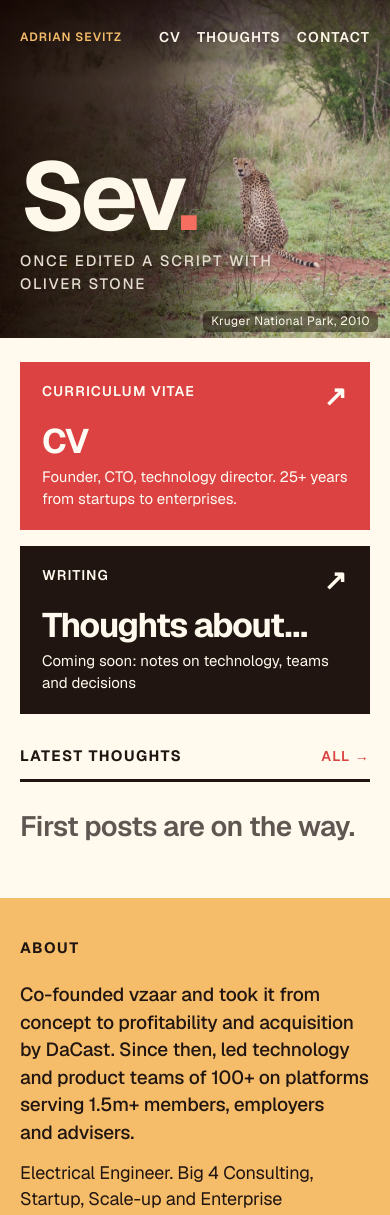
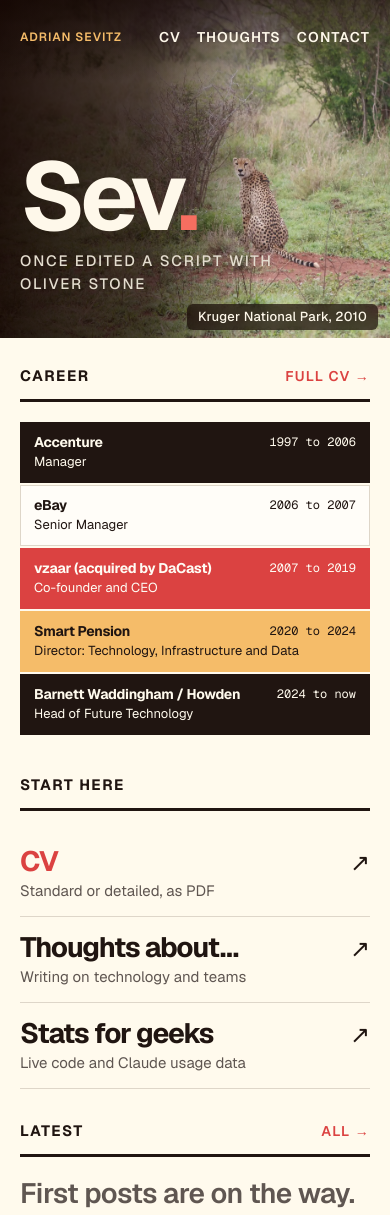
Before and after one commit to sevitz/sevitzdotcom, an Astro site: page / in a window 390 px wide. Shown: the top 1215 px of the page. Built offline with nearby package versions, Linux system fonts and the light colour scheme; Astro itself is replaced by a stand-in of ours.

Commit message:
Home: career strip, start-here index, name beside nav, clearer photo caption
Adds PRODUCT.md, DESIGN.md and the design sidecar from /impeccable.

Co-Authored-By: Claude Sonnet 5.5 <noreply@anthropic.com>

```diff
--- /dev/null
+++ b/src/components/Career.astro
@@ -0,0 +1,23 @@
+---
+import { site } from "../data/site";
+
+const { career, links } = site;
+---
+
+<section class="career" aria-labelledby="career-label">
+  <div class="section-head">
+    <h2 class="section-label" id="career-label">Career</h2>
+    <a class="eyebrow" href={links.cv.href}>Full CV →</a>
+  </div>
+  <ol class="career-strip">
+    {
+      career.map((job) => (
+        <li class={`career-block tone-${job.tone}`} style={`--w:${job.weight}`}>
+          <span class="career-company">{job.company}</span>
+          <span class="career-dates">{job.dates}</span>
+          <span class="career-role">{job.role}</span>
+        </li>
+      ))
+    }
+  </ol>
+</section>
--- a/src/components/Links.astro
+++ b/src/components/Links.astro
@@ -1,27 +1,72 @@
 ---
 import { site } from "../data/site";
+import type { PostSummary } from "./Latest.astro";
 
 interface Props {
-  hasPosts: boolean;
+  posts: PostSummary[];
 }
 
-const { hasPosts } = Astro.props;
-const { cv, thoughts } = site.links;
+const { posts } = Astro.props;
+const { cv, thoughts, stats } = site.links;
+const [newest, ...rest] = posts;
 ---
 
-<section class="cards" aria-label="Start here">
-  <a class="card card-cv" href={cv.href}>
-    <span class="card-top eyebrow"><span>{cv.eyebrow}</span><span class="card-arrow" aria-hidden="true">↗</span></span>
-    <span class="card-bottom">
-      <span class="card-title">{cv.title}</span>
-      <span class="card-blurb">{cv.blurb}</span>
-    </span>
-  </a>
-  <a class="card card-thoughts" href={thoughts.href}>
-    <span class="card-top eyebrow"><span>{thoughts.eyebrow}</span><span class="card-arrow" aria-hidden="true">↗</span></span>
-    <span class="card-bottom">
-      <span class="card-title">{thoughts.title}</span>
-      <span class="card-blurb">{hasPosts ? thoughts.blurb : thoughts.blurbEmpty}</span>
-    </span>
-  </a>
+<section class="start" aria-label="Start here">
+  <div class="start-col">
+    <div class="section-head">
+      <h2 class="section-label">Start here</h2>
+    </div>
+    <ul class="start-list">
+      <li>
+        <a class="start-row start-cv" href={cv.href}>
+          <span class="start-title">{cv.title}</span>
+          <span class="start-blurb">Standard or detailed, as PDF</span>
+          <span class="start-arrow" aria-hidden="true">↗</span>
+        </a>
+      </li>
+      <li>
+        <a class="start-row" href={thoughts.href}>
+          <span class="start-title">{thoughts.title}</span>
+          <span class="start-blurb">Writing on technology and teams</span>
+          <span class="start-arrow" aria-hidden="true">↗</span>
+        </a>
+      </li>
+      <li>
+        <a class="start-row" href={stats.href}>
+          <span class="start-title">{stats.title}</span>
+          <span class="start-blurb">{stats.blurb}</span>
+          <span class="start-arrow" aria-hidden="true">↗</span>
+        </a>
+      </li>
+    </ul>
+  </div>
+
+  <div class="start-col" id="latest">
+    <div class="section-head">
+      <h2 class="section-label">Latest</h2>
+      <a class="eyebrow" href={thoughts.href}>All →</a>
+    </div>
+    {
+      newest ? (
+        <>
+          <a class="post" href={`${thoughts.href}${newest.slug}/`}>
+            <span class="post-tag">{newest.tag}</span>
+            <span class="post-title">{newest.title}</span>
+            <span class="post-summary">{newest.summary}</span>
+          </a>
+          {rest.length > 0 && (
+            <ul class="post-more">
+              {rest.map((post) => (
+                <li>
+                  <a href={`${thoughts.href}${post.slug}/`}>{post.title}</a>
+                </li>
+              ))}
+            </ul>
+          )}
+        </>
+      ) : (
+        <p class="posts-empty">First posts are on the way.</p>
+      )
+    }
+  </div>
 </section>
--- a/src/data/site.ts
+++ b/src/data/site.ts
@@ -94,7 +94,23 @@ export const site = {
       blurbEmpty: "Coming soon: notes on technology, teams and decisions",
       href: "/thoughts-about/",
     },
+    stats: {
+      title: "Stats for geeks",
+      blurb: "Live code and Claude usage data",
+      href: "/stats-for-geeks/",
+    },
   },
+
+  // The career strip under the hero. `weight` sets each block's share of the strip's width
+  // (roughly years served, with the one-year eBay stint widened so its label fits). Blocks run
+  // end to end with no gaps; `tone` picks the fill.
+  career: [
+    { company: "Accenture", dates: "1997 to 2006", role: "Manager", weight: 9, tone: "ink" },
+    { company: "eBay", dates: "2006 to 2007", role: "Senior Manager", weight: 3, tone: "paper" },
+    { company: "vzaar (acquired by DaCast)", dates: "2007 to 2019", role: "Co-founder and CEO", weight: 12, tone: "accent" },
+    { company: "Smart Pension", dates: "2020 to 2024", role: "Director: Technology, Infrastructure and Data", weight: 6, tone: "band" },
+    { company: "Barnett Waddingham / Howden", dates: "2024 to now", role: "Head of Future Technology", weight: 6, tone: "ink" },
+  ],
 
   about: {
     paragraphs: [
--- a/src/pages/index.astro
+++ b/src/pages/index.astro
@@ -4,7 +4,8 @@ export const prerender = true;
 import HomeLayout from "../layouts/HomeLayout.astro";
 import Hero from "../components/Hero.astro";
 import Links from "../components/Links.astro";
-import Latest, { type PostSummary } from "../components/Latest.astro";
+import Career from "../components/Career.astro";
+import type { PostSummary } from "../components/Latest.astro";
 import About from "../components/About.astro";
 import Contact from "../components/Contact.astro";
 import { getPublishedPosts } from "../lib/thoughts";
@@ -21,8 +22,8 @@ const posts: PostSummary[] = (await getPublishedPosts()).map(({ data }) => ({
 <HomeLayout>
   <Hero />
   <main>
-    <Links hasPosts={posts.length > 0} />
-    <Latest posts={posts.slice(0, 3)} />
+    <Career />
+    <Links posts={posts.slice(0, 3)} />
     <About />
   </main>
   <Contact />
--- a/src/styles/home.css
+++ b/src/styles/home.css
@@ -135,15 +135,18 @@ a:hover {
 .hero-caption {
   position: absolute;
   right: calc(var(--gutter) - 8px);
-  bottom: 6px;
+  bottom: 8px;
   z-index: 1;
   margin: 0;
-  padding: 3px 8px;
+  padding: 5px 11px;
   border-radius: 6px;
-  background: oklch(0.14 0.03 45 / 0.45);
-  font-size: 12px;
+  background: oklch(0.14 0.03 45 / 0.66);
+  -webkit-backdrop-filter: blur(6px);
+  backdrop-filter: blur(6px);
+  font-size: 13px;
+  font-weight: 500;
   line-height: 1.2;
-  letter-spacing: 0.04em;
+  letter-spacing: 0.02em;
   color: var(--hero-ink);
   pointer-events: none;
 }
@@ -155,7 +158,7 @@ a:hover {
 .hero-bar {
   padding: 28px var(--gutter) 0;
   display: flex;
-  justify-content: space-between;
+  justify-content: flex-end;
   align-items: center;
   gap: 16px;
 }
@@ -178,6 +181,14 @@ a:hover {
 .hero-nav {
   display: flex;
   gap: clamp(16px, 3vw, 28px);
+}
+
+/* The name sits beside the nav, divided by a hairline; on narrow screens it goes back to the left. */
+.hero-bar .hero-name {
+  order: -1;
+  margin-right: clamp(16px, 3vw, 28px);
+  padding-right: clamp(16px, 3vw, 28px);
+  border-right: 1px solid oklch(0.98 0.02 90 / 0.35);
 }
 
 .hero-body {
@@ -234,78 +245,185 @@ a:hover {
   transform: none;
 }
 
-/* ---------- CV + Thoughts cards ---------- */
-
-.cards {
-  padding: clamp(24px, 4vw, 40px) var(--gutter) 0;
+/* ---------- Career strip ---------- */
+
+.career {
+  padding: clamp(28px, 4vw, 44px) var(--gutter) 0;
+  display: flex;
+  flex-direction: column;
+  gap: 20px;
+}
+
+.career-strip {
+  list-style: none;
+  margin: 0;
+  padding: 0;
+  display: flex;
+  gap: 2px;
+}
+
+.career-block {
+  flex: var(--w) 1 0;
+  min-width: 0;
+  display: flex;
+  flex-direction: column;
+  gap: 4px;
+  padding: 14px 12px 16px;
+  min-height: 132px;
+  overflow-wrap: anywhere;
+  hyphens: auto;
+}
+
+.career-company {
+  font-size: clamp(14px, 1.5vw, 18px);
+  font-weight: 700;
+  letter-spacing: -0.02em;
+  line-height: 1.15;
+}
+
+.career-dates {
+  font-family: var(--font-mono);
+  font-size: 12px;
+  font-variant-numeric: tabular-nums;
+}
+
+.career-role {
+  margin-top: auto;
+  font-size: 13px;
+  line-height: 1.3;
+}
+
+.tone-ink {
+  background: var(--ink);
+  color: var(--bg);
+}
+
+.tone-paper {
+  background: var(--card);
+  color: var(--ink);
+  box-shadow: inset 0 0 0 1px var(--line);
+}
+
+.tone-accent {
+  background: var(--accent);
+  color: var(--on-accent);
+}
+
+.tone-band {
+  background: var(--band);
+  color: var(--ink);
+}
+
+@media (max-width: 720px) {
+  .career-strip {
+    flex-direction: column;
+  }
+
+  .career-block {
+    flex: none;
+    min-height: 0;
+    display: grid;
+    grid-template-columns: 1fr auto;
+    column-gap: 16px;
+    padding: 12px 14px;
+  }
+
+  .career-role {
+    margin-top: 0;
+    grid-column: 1 / -1;
+  }
+}
+
+/* ---------- Start here + Latest ---------- */
+
+.start {
+  padding: clamp(40px, 5vw, 64px) var(--gutter) clamp(56px, 8vw, 88px);
   display: grid;
   grid-template-columns: repeat(auto-fit, minmax(min(100%, 340px), 1fr));
-  gap: 16px;
-}
-
-.card {
+  gap: clamp(32px, 5vw, 64px);
+}
+
+.start-col {
   display: flex;
   flex-direction: column;
-  justify-content: space-between;
-  gap: 28px;
-  padding: 28px;
-  min-height: 176px;
-  transition: transform 0.2s;
-}
-
-.card:hover {
-  transform: translateY(-6px);
-}
-
-.card-cv,
-.card-cv:hover {
-  background: var(--accent);
-  color: var(--on-accent);
-}
-
-.card-thoughts,
-.card-thoughts:hover {
-  background: var(--ink);
-  color: var(--bg);
-}
-
-.card-top {
-  display: flex;
-  justify-content: space-between;
-}
-
-.card-arrow {
-  font-size: 28px;
-  line-height: 1;
-}
-
-.card-bottom {
-  display: flex;
-  flex-direction: column;
-  gap: 10px;
-}
-
-.card-title {
-  font-size: 52px;
+  gap: 20px;
+  min-width: 0;
+}
+
+.start-col .section-head {
+  margin-bottom: 0;
+}
+
+.start-list {
+  list-style: none;
+  margin: 0;
+  padding: 0;
+}
+
+.start-row {
+  display: grid;
+  grid-template-columns: 1fr auto;
+  align-items: baseline;
+  column-gap: 16px;
+  padding: 16px 0;
+  border-bottom: 1px solid var(--line);
+}
+
+.start-title {
+  font-size: clamp(28px, 4vw, 40px);
   font-weight: 700;
   letter-spacing: -0.04em;
-  line-height: 0.9;
-}
-
-.card-blurb {
+  line-height: 1;
+}
+
+.start-cv .start-title {
+  color: var(--accent);
+}
+
+.start-blurb {
+  grid-column: 1;
+  margin-top: 6px;
+  font-size: 15px;
+  color: var(--muted);
+}
+
+.start-arrow {
+  grid-column: 2;
+  grid-row: 1;
+  font-size: 24px;
+  line-height: 1;
+  transition: transform 0.2s;
+}
+
+.start-row:hover .start-arrow {
+  transform: translate(3px, -3px);
+}
+
+.start-row:hover .start-title {
+  color: var(--accent);
+}
+
+.post-more {
+  list-style: none;
+  margin: 0;
+  padding: 0;
+  display: flex;
+  flex-direction: column;
+}
+
+.post-more li {
+  padding: 12px 0;
+  border-top: 1px solid var(--line);
+}
+
+.post-more a {
   font-size: 17px;
-  line-height: 1.45;
-  max-width: 36ch;
+  font-weight: 600;
+  letter-spacing: -0.01em;
+  line-height: 1.3;
 }
 
 /* ---------- Latest thoughts ---------- */
-
-.latest {
-  padding: clamp(32px, 4vw, 48px) var(--gutter) clamp(56px, 8vw, 88px);
-  display: flex;
-  flex-direction: column;
-  gap: 28px;
-}
 
 .section-head {
   display: flex;
@@ -535,6 +653,19 @@ a:hover {
   }
 }
 
+@media (max-width: 720px) {
+  .hero-bar {
+    justify-content: space-between;
+  }
+
+  .hero-bar .hero-name {
+    order: 0;
+    margin-right: 0;
+    padding-right: 0;
+    border-right: 0;
+  }
+}
+
 @media (max-width: 480px) {
   /* The name now shares the top bar with the nav, so keep it on one line. */
   .hero-bar .hero-name {
@@ -549,19 +680,6 @@ a:hover {
     min-height: clamp(300px, 40vh, 340px);
   }
 
-  .card {
-    min-height: 0;
-    padding: 20px 22px;
-    gap: 16px;
-  }
-
-  .card-title {
-    font-size: 34px;
-  }
-
-  .card-blurb {
-    font-size: 15px;
-  }
 }
 
 @media (prefers-reduced-motion: reduce) {
@@ -571,12 +689,16 @@ a:hover {
 
   .hero-layer,
   .tagline p,
-  .card {
+  .start-row,
+  .start-arrow {
     transition: none;
   }
 
-  .tagline p,
-  .card:hover {
+  .tagline p {
+    transform: none;
+  }
+
+  .start-row:hover .start-arrow {
     transform: none;
   }
 }
```
Also changed, not shown: DESIGN.md (added, +195 -0 lines), PRODUCT.md (added, +45 -0 lines), .impeccable/design.json (added).
